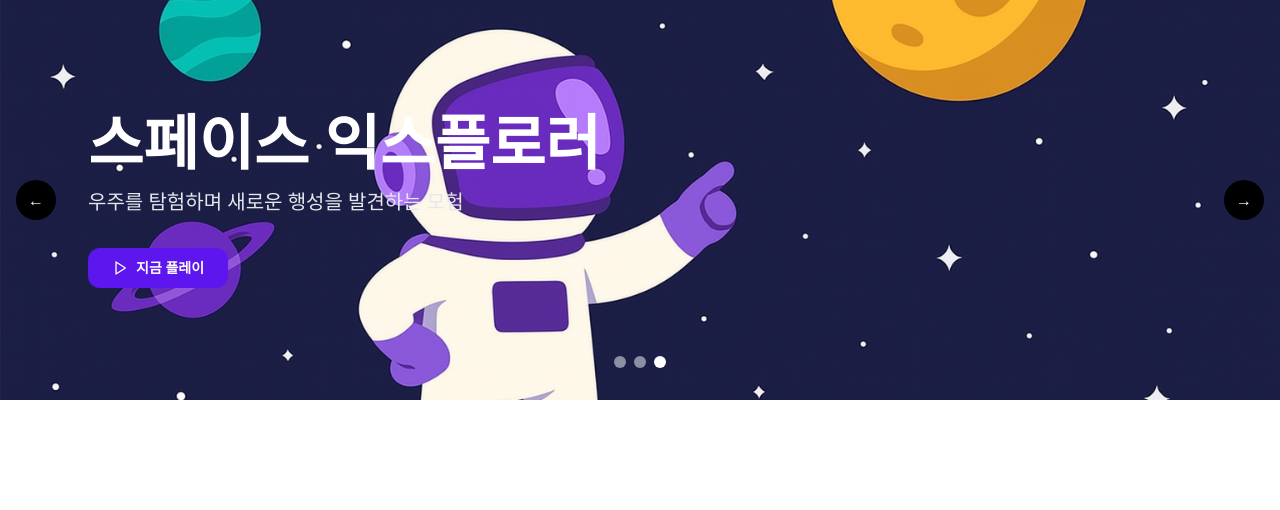
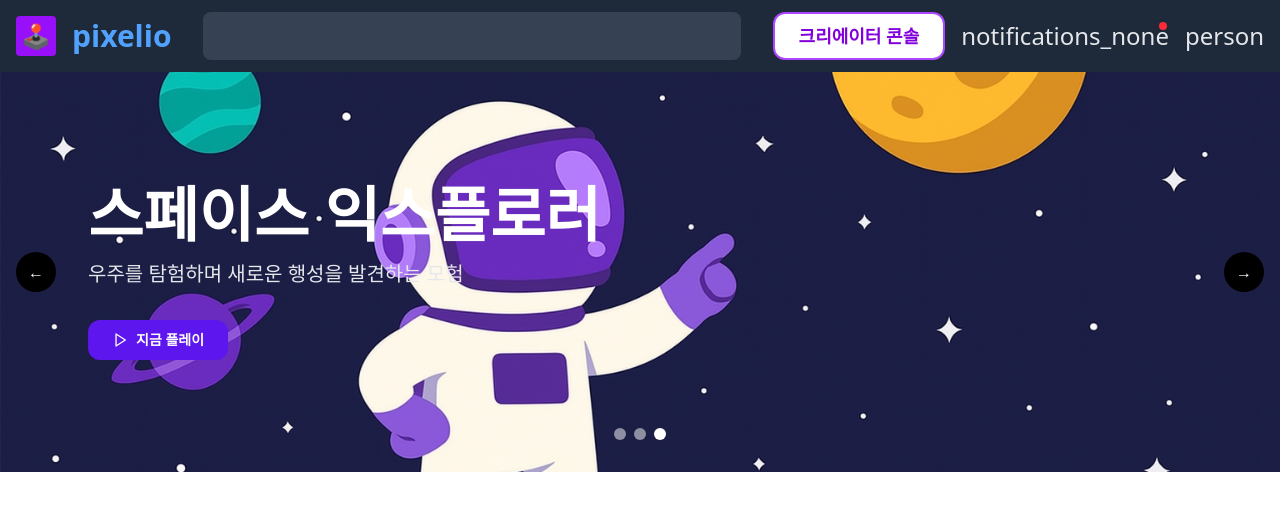
Before and after one commit to consoledotkohi/pixelio_fe, a Next.js app: page /play in a window 1280 px wide. Shown: the top 510 px of the page. Built offline with nearby package versions, Linux system fonts and the light colour scheme.

Commit message:
feat: add temporary header layout

```diff
--- a/app/play/page.tsx
+++ b/app/play/page.tsx
@@ -1,8 +1,10 @@
+import Header from '@/components/play/Header'
 import Carousel from '@/components/play/Carousel'
 
 export default function PlayPage() {
   return (
     <div>
+      <Header />
       <Carousel />
     </div>
   )
--- /dev/null
+++ b/components/play/Header.tsx
@@ -0,0 +1,40 @@
+import React from 'react'
+
+const Header = () => {
+  return (
+    <header className="w-full bg-gray-800 px-4 py-3 flex items-center justify-between">
+      {/* 왼쪽: 로고와 서비스명 */}
+      <div className="flex items-center gap-2">
+        {/* 로고 (임시 사각형) */}
+        <div className="w-10 h-10 bg-purple-600 rounded flex items-center justify-center">
+          {/* 여기에 로고 이미지 또는 아이콘 */}
+          <span className="text-2xl">🕹️</span>
+        </div>
+        <span className="text-3xl font-bold text-blue-400 ml-2">pixelio</span>
+      </div>
+
+      {/* 가운데: 검색창 자리 */}
+      <div className="flex-1 mx-8">
+        {/* TODO: 검색창 컴포넌트로 교체 */}
+        <div className="w-full h-12 bg-gray-700 rounded-lg flex items-center px-4 text-gray-400">
+          {/* 게임 검색... */}
+          {/* TODO: 실제 검색창으로 교체 */}
+        </div>
+      </div>
+
+      {/* 오른쪽: 버튼, 알림, 프로필 */}
+      <div className="flex items-center gap-4">
+        <button className="px-6 py-2 bg-white border-2 border-purple-500 text-purple-700 rounded-xl font-semibold text-lg hover:bg-purple-50 transition">
+          크리에이터 콘솔
+        </button>
+        <div className="relative">
+          <span className="material-icons text-2xl text-gray-200">notifications_none</span>
+          <span className="absolute top-0 right-0 w-3 h-3 bg-red-500 rounded-full border-2 border-gray-800"></span>
+        </div>
+        <span className="material-icons text-2xl text-gray-200">person</span>
+      </div>
+    </header>
+  )
+}
+
+export default Header
```
Also changed, not shown: public/pixelio_logo.png (added).
